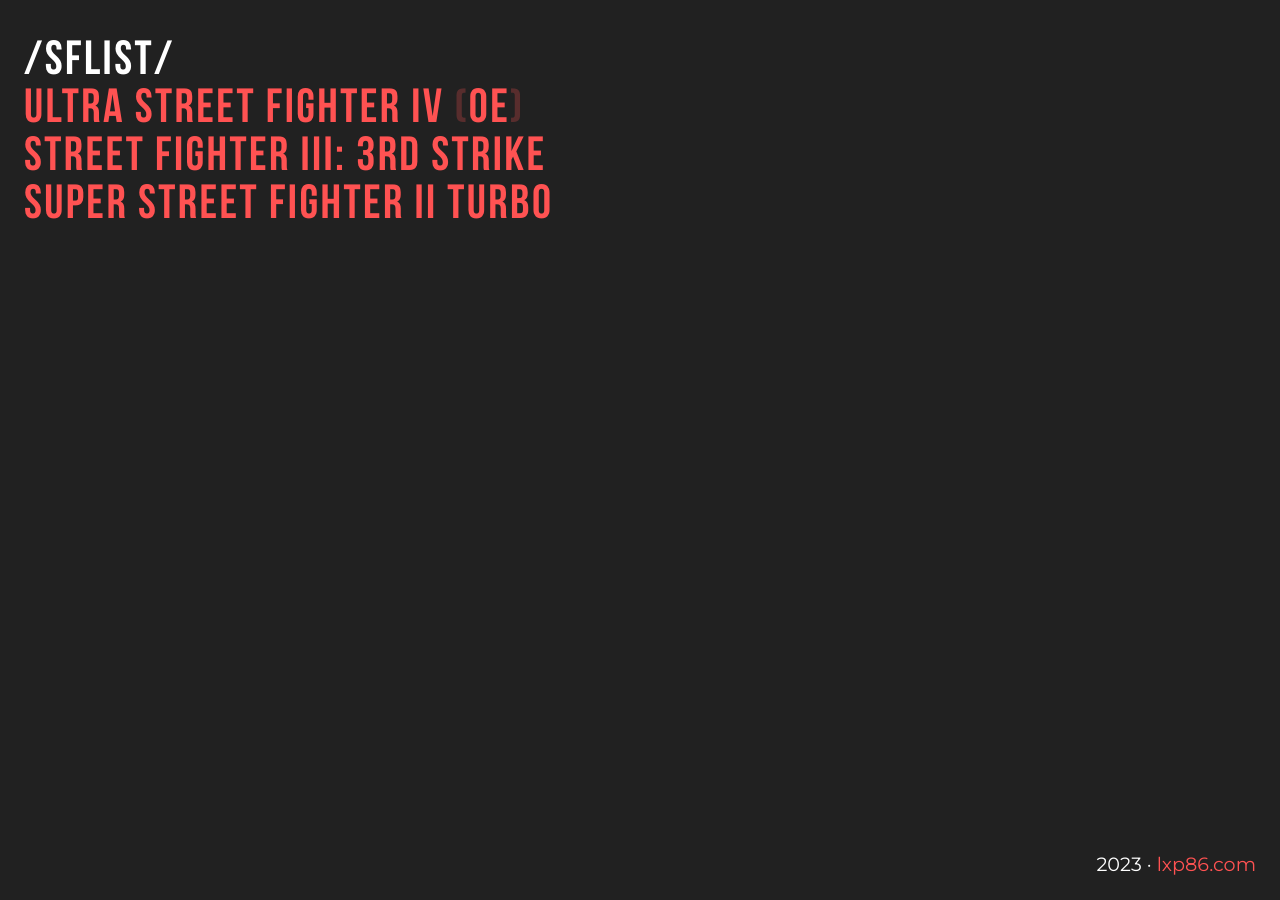
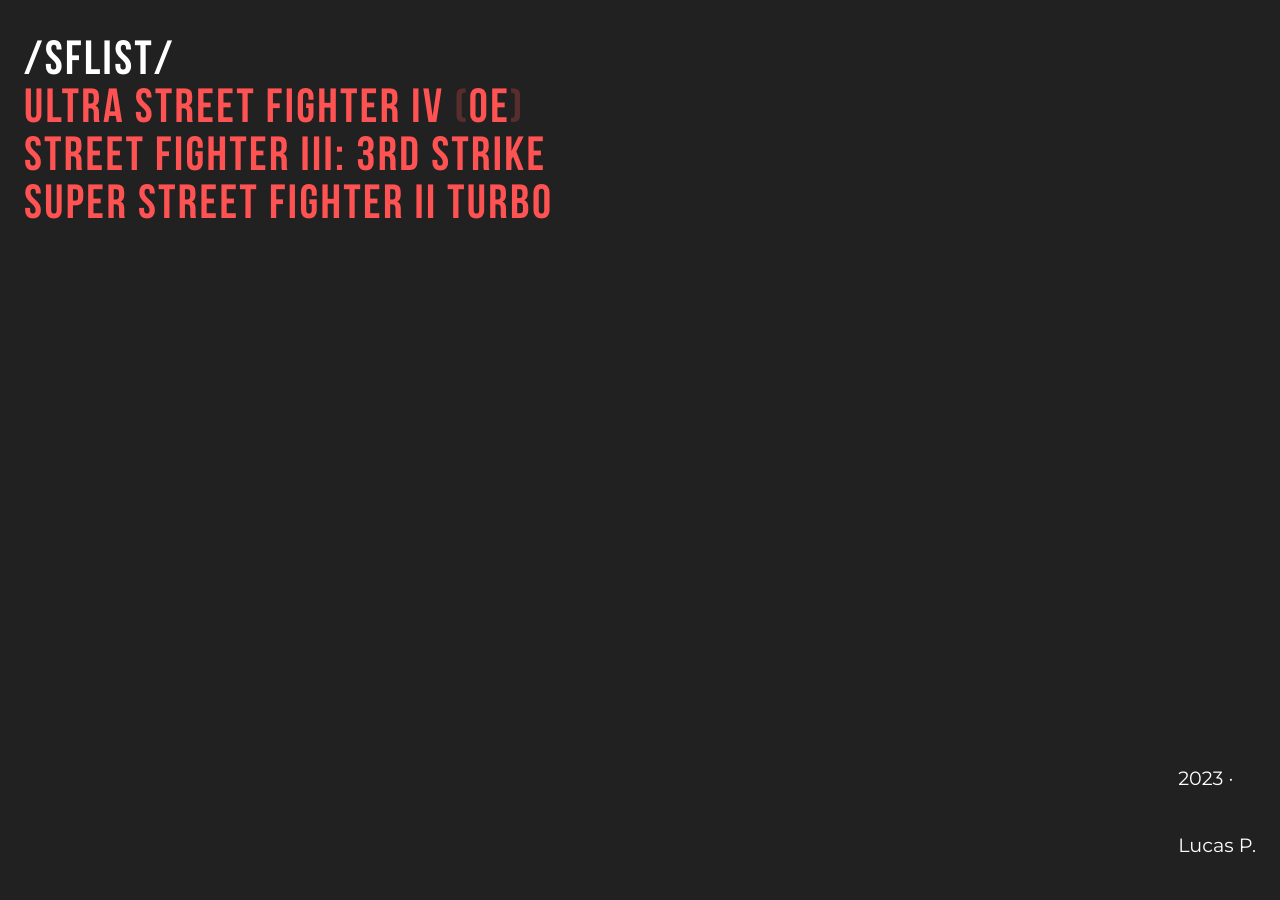
Before and after one commit to lukafaxx/sflist, a Jekyll site: the page built from index.html, in a window 1280 px wide. Built offline with Jekyll 4.4.1, drawn with Linux system fonts in a browser that asks for light colours; nearby versions of some CDN libraries.

Commit message:
Update index.html

```diff
--- a/index.html
+++ b/index.html
@@ -25,7 +25,7 @@ layout: default
 <div class="main-footer">
 
     <div class="footer-fixed">
-        {{ 'now' | date: "%Y" }} &middot; <a href="https://www.lxp86.com">lxp86.com</a>
+      {{ 'now' | date: "%Y" }} &middot; <p>Lucas P.</p>
     </div>
 
 </div>
```
